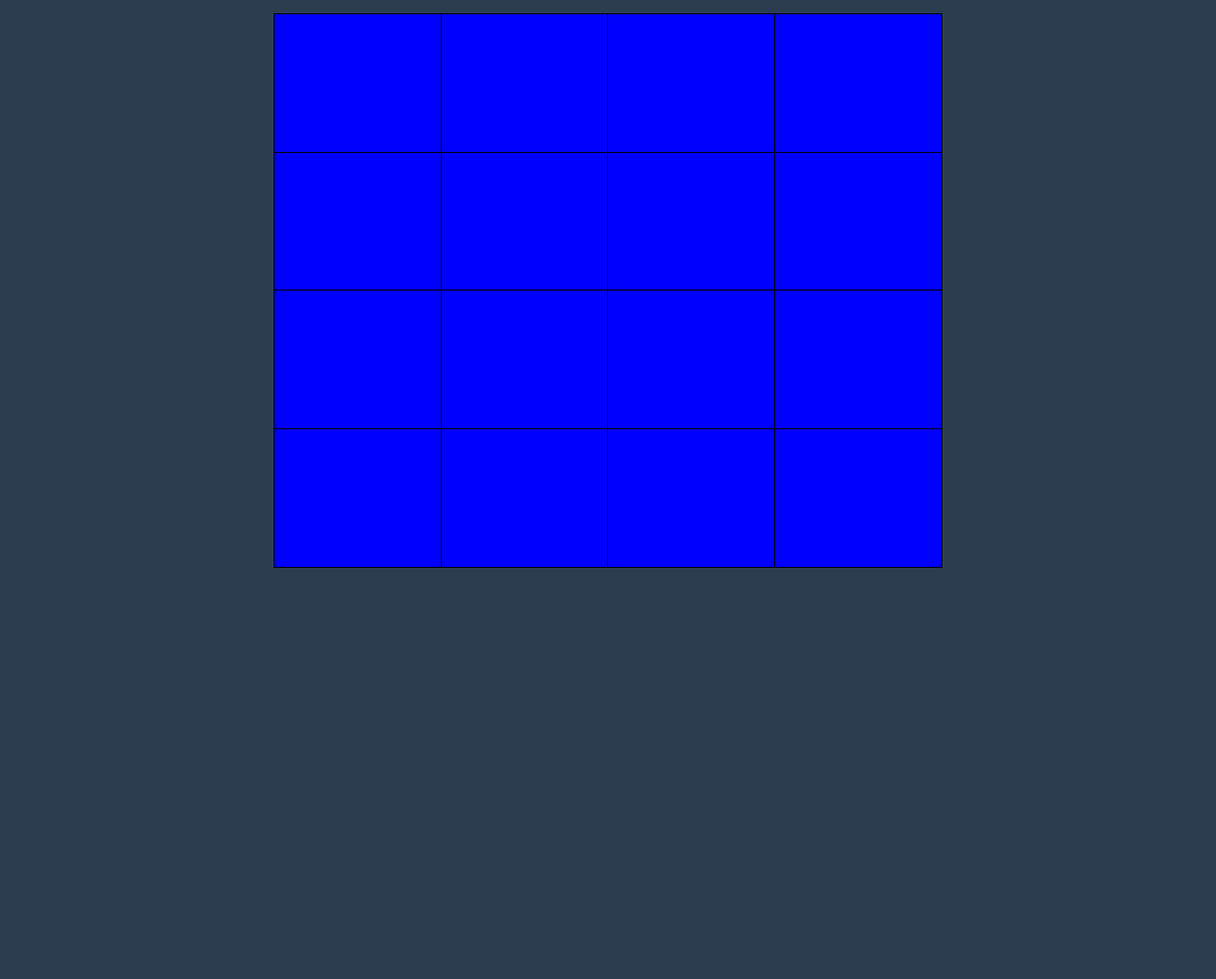
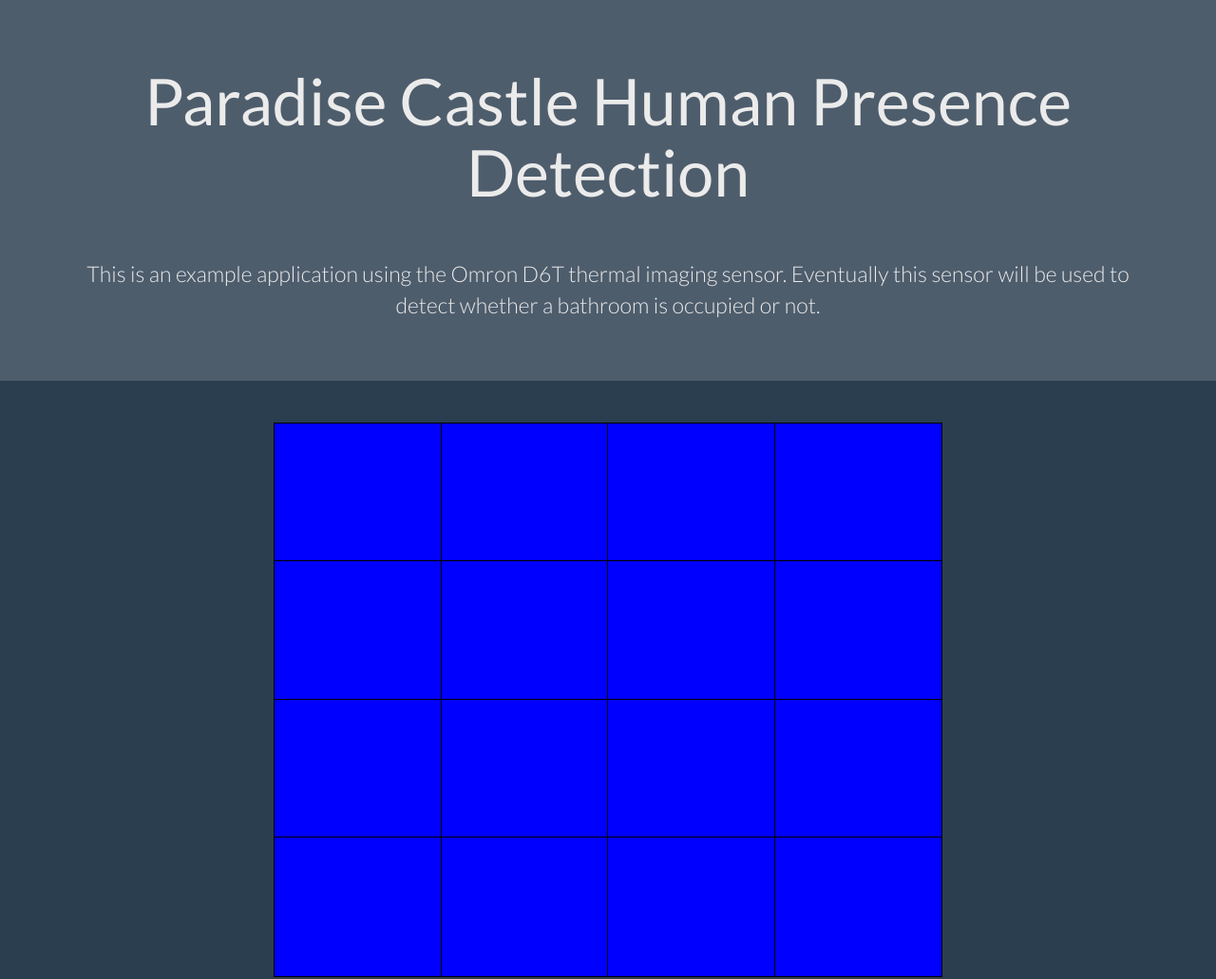
Before and after one commit to jmromeo/paradise-castle, a website: page bathroom/client/bathroom.html in a window 1280 px wide. Shown: the whole page at 95% size. Before the commit the page ends 800 px from the top, so only its background shows below. Drawn offline with nearby package versions, Linux system fonts and the light colour scheme; no server answers.

Commit message:
Added jumbotron to main page

```diff
--- a/bathroom/client/bathroom.html
+++ b/bathroom/client/bathroom.html
@@ -8,7 +8,7 @@
     <!-- socket communication -->
     <script src="/socket.io/socket.io.js"></script>
 
-    <!-- javascript used for generating the line chart -->
+    <!-- javascript used for generating thermal image -->
     <script src="bathroom.js"></script>
 
     <!-- bootstrap -->
@@ -37,10 +37,23 @@
 
 <body>
 
-    <!-- Line Chart Control Buttons -->
+    <!-- Jumbotron Header -->
+    <div class="jumbotron">
+        <div class="container">
+            <h1>Paradise Castle Human Presence Detection</h1>
+            <br><br>
+            <p>
+                This is an example application using the Omron D6T thermal imaging sensor. Eventually this sensor
+                will be used to detect whether a bathroom is occupied or not.
+            </p>
+        </div>
+    </div>
+
+
+    <!-- Thermal Image -->
     <div class="container thermal-image">
 
-        <!-- Zoom and Pan Buttons -->
+        <!-- Row of 4 pixels -->
         <div class="row pixel-row">
             <div class="col-sm-3 pixel" id="px0"></div>
             <div class="col-sm-3 pixel" id="px1"></div>
@@ -48,7 +61,7 @@
             <div class="col-sm-3 pixel" id="px3"></div>
         </div>
 
-        <!-- Zoom and Pan Buttons -->
+        <!-- Row of 4 pixels -->
         <div class="row pixel-row">
             <div class="col-sm-3 pixel" id="px4"></div>
             <div class="col-sm-3 pixel" id="px5"></div>
@@ -56,7 +69,7 @@
             <div class="col-sm-3 pixel" id="px7"></div>
         </div>
 
-        <!-- Zoom and Pan Buttons -->
+        <!-- Row of 4 pixels -->
         <div class="row pixel-row">
             <div class="col-sm-3 pixel" id="px8"></div>
             <div class="col-sm-3 pixel" id="px9"></div>
@@ -64,7 +77,7 @@
             <div class="col-sm-3 pixel" id="px11"></div>
         </div>
 
-        <!-- Zoom and Pan Buttons -->
+        <!-- Row of 4 pixels -->
         <div class="row pixel-row">
             <div class="col-sm-3 pixel" id="px12"></div>
             <div class="col-sm-3 pixel" id="px13"></div>
```
Also changed, not shown: README.md, documentation/images/noperson.png, documentation/images/person.png.
